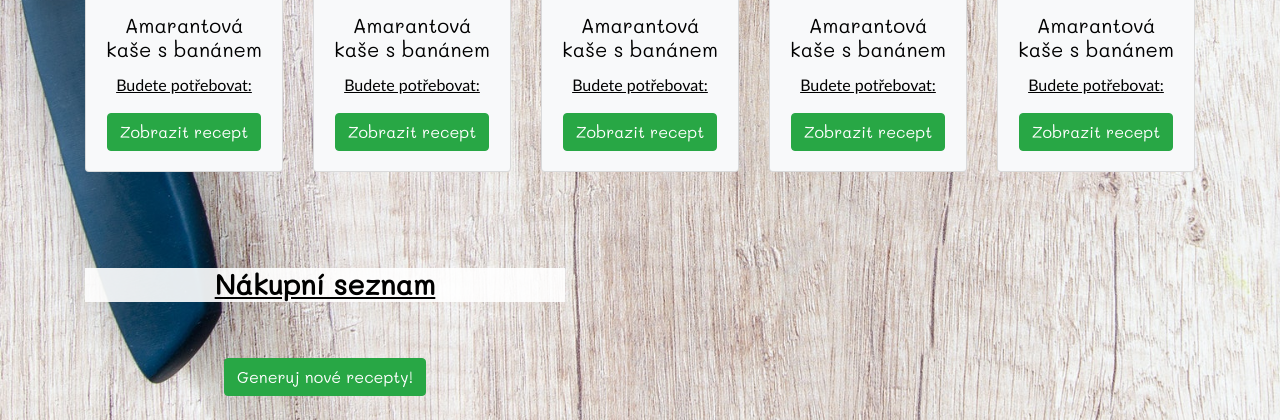
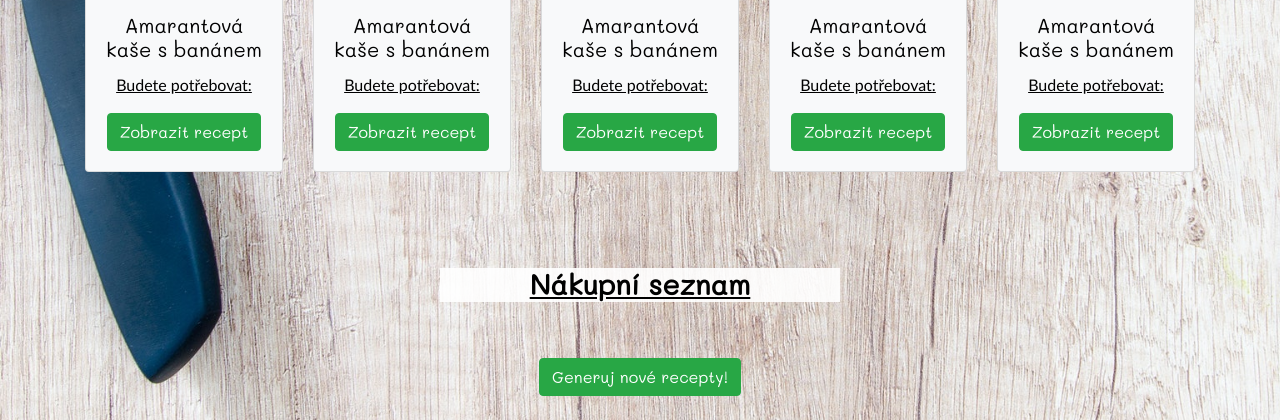
Before and after one commit to Morielled/Jidelnicek, a Flask app: template jidelnicek/templates/jidelnicek3.html in a window 1280 px wide. Shown: the part 639-1059 px from the top of the page. Run offline with Flask 2, Linux system fonts and the light colour scheme; the template is opened without the code that fills it: values that come from a table or form of the project are taken from there, others are empty; data comes from the database, SQL or seed files in the repository; some libraries are stand-ins or nearby versions.

Commit message:
Zarovnání nákupního seznamu

```diff
--- a/jidelnicek/static/style.css
+++ b/jidelnicek/static/style.css
@@ -63,3 +63,7 @@ h1.nadpis{
 .pozadinakupseznamu{
 	background-color: rgba(255, 255, 255, 0.9);
 }
+.nakupniseznam{
+	text-align: left;
+	margin-left: 25%;
+}
--- a/jidelnicek/templates/jidelnicek3.html
+++ b/jidelnicek/templates/jidelnicek3.html
@@ -154,10 +154,10 @@
 
 
 
-<div class="" style="width: 30rem;">
+<div class="" style="width: 25rem; margin:auto">
 	<div class="pozadinakupseznamu">
 		<h3 class="paragraf1a2 podtrzeni">Nákupní seznam</h3>
-		<div class="checkbox">
+		<div class="checkbox nakupniseznam">
 			{%  for ing in ingre11 %}
 			<li>{{ing}}</li>
 			{% endfor %}
```
